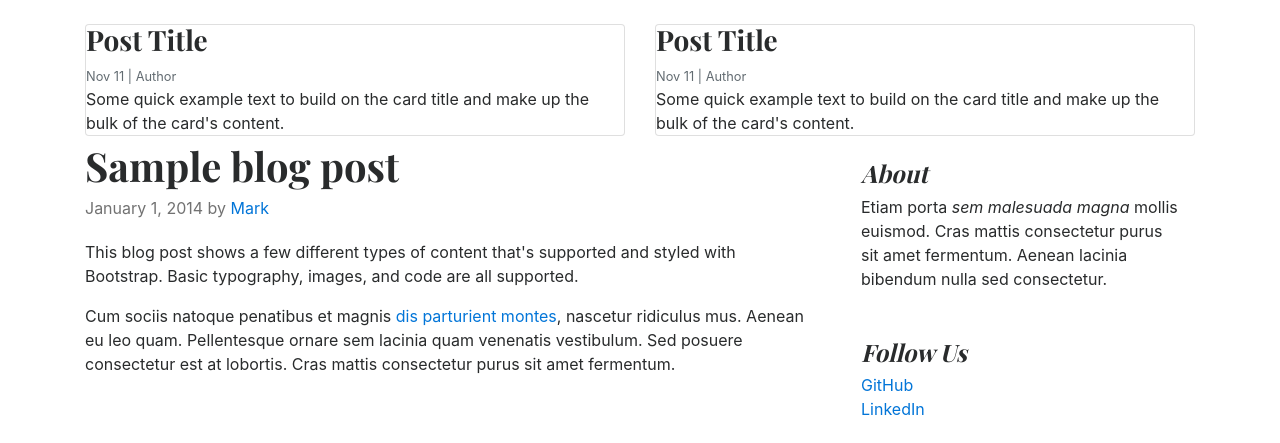
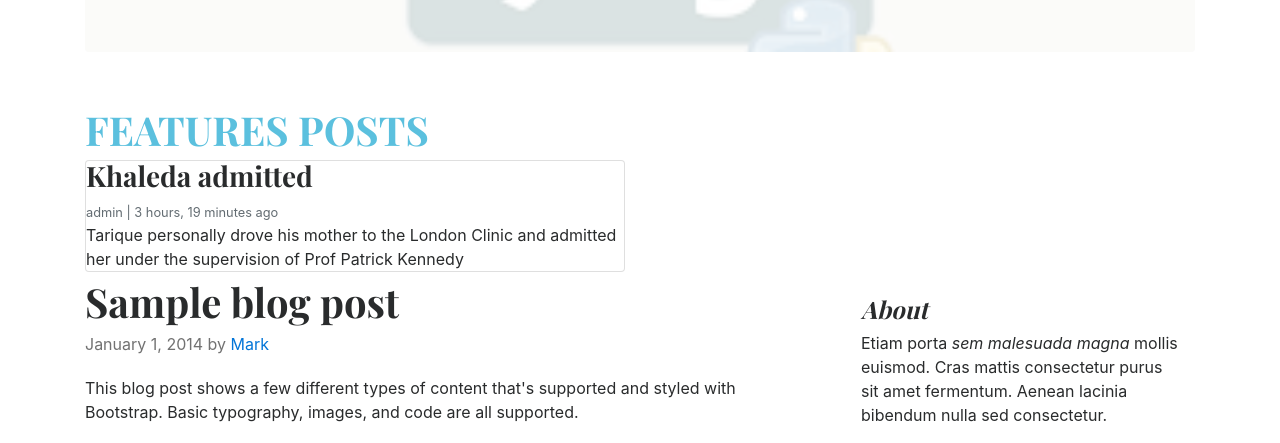
Before and after one commit to ohab-choton/BlogWebsite, a Django app: page / in a window 1280 px wide. Shown: the part 479-922 px from the top of the page. Run offline with Django 5.2, Linux system fonts and the light colour scheme; data comes from the database, SQL or seed files in the repository; both versions use the stored data as it was after the commit.

Commit message:
catagories_post and feature_post values views form admin to user

```diff
--- a/home/models.py
+++ b/home/models.py
@@ -1,11 +1,15 @@
 from django.db import models
 from django.contrib.auth.models import User
+from django.utils.text import slugify
 
 # Create your models here.
 class Category(models.Model):
     category_name=models.CharField(max_length=50,unique=True)
     created_at=models.DateTimeField(auto_now_add=True)
     updated_at=models.DateTimeField(auto_now=True)
+
+    def __str__(self):
+        return self.category_name
 
 STATUS_CHOICES=(
     (0,'Draft'),
@@ -24,3 +28,14 @@ class Blogs(models.Model):
     is_featured=models.BooleanField(default=False)
     created_at=models.DateTimeField(auto_now_add=True)
     updated_at=models.DateTimeField(auto_now=True)
+
+    def save(self, *args, **kwargs):
+        # Only set slug if it's not already set
+        if not self.slug:
+            words = self.title.split()[:5]
+            # Create a slug
+            self.slug = slugify(' '.join(words))
+        super().save(*args, **kwargs)
+
+    def __str__(self):
+        return self.title
--- a/home/urls.py
+++ b/home/urls.py
@@ -4,5 +4,5 @@ from . import views
 
 urlpatterns = [
 
-    path('', views.homePage),
+    path('', views.homePage ,name='homePage'),
 ]
--- a/home/views.py
+++ b/home/views.py
@@ -1,7 +1,15 @@
 from django.shortcuts import render
+from .models import Blogs,Category
 
 
 # Create your views here.
 
 def homePage(request):
-    return render(request,'home.html')
+    categories=Category.objects.all()
+    featured_post=Blogs.objects.filter(is_featured=True)
+    #print(featured_post)
+    context={
+        'categories':categories,
+        'featured_post':featured_post
+    }
+    return render(request,'home.html',context)
--- a/templates/home.html
+++ b/templates/home.html
@@ -26,50 +26,44 @@
 
       <div class="nav-scroller py-1 mb-2">
         <nav class="nav d-flex justify-content-between">
-          <a class="p-2 text-muted" href="#">World</a>
-          <a class="p-2 text-muted" href="#">U.S.</a>
-          <a class="p-2 text-muted" href="#">Technology</a>
-          <a class="p-2 text-muted" href="#">Design</a>
-          <a class="p-2 text-muted" href="#">Culture</a>
-          <a class="p-2 text-muted" href="#">Business</a>
-          <a class="p-2 text-muted" href="#">Politics</a>
-          <a class="p-2 text-muted" href="#">Opinion</a>
-          <a class="p-2 text-muted" href="#">Science</a>
-          <a class="p-2 text-muted" href="#">Health</a>
-          <a class="p-2 text-muted" href="#">Style</a>
-          <a class="p-2 text-muted" href="#">Travel</a>
+
+          {% for category in categories %}
+          <a class="p-2 text-muted" href="#"> {{category.category_name}}</a>
+
+          {% endfor %}
+
+
         </nav>
       </div>
 
 
-
-<div class="jumbotron p-3 p-md-5 text-white rounded bg-dark" style="background-image: url(/static/images/cricket2.jpg);background-blend-mode: overlay;background-size:cover;">
+    {% for post in featured_post %}
+    {% if forloop.first %}
+<div class="jumbotron p-3 p-md-5 text-white rounded bg-dark" style="background-image: url({{post.blog_image.url}});background-blend-mode: overlay;background-size:cover;">
     <div class="col-md-8 px-0">
-      <h1 class="display-4 font-italic">Title of a longer featured blog post</h1>
-      <p class="lead my-3">Multiple lines of text that form the lede, informing new readers quickly and efficiently about what's most interesting in this post's contents.</p>
-      <p class="lead mb-0"><a href="#" class="text-white font-weight-bold">Continue reading...</a></p>
+      <h1 class="display-4 font-italic">{{post.title}}</h1>
+      <p class="lead my-3">{{post.short_description}}</p>
+      <p class="lead mb-0"><a href="{% url 'homePage' %}" class="text-white font-weight-bold">Continue reading...</a></p>
     </div>
   </div>
-
+  {% endif %}
+  {% endfor %}
+  <h1 class="pt-4 text-uppercase text-bold text-info ">Features Posts</h1>
   <div class="row mb-2">
+    {% for post in featured_post %}
+    {% if not forloop.first %}
     <div class="col-md-6">
       <div class="card border-1" >
         <div class="card-body">
-          <h3>Post Title</h3>
-          <small class="mb-1 text-muted">Nov 11 | Author</small>
-          <p class="card-text">Some quick example text to build on the card title and make up the bulk of the card's content.</p>
+          <h3>{{post.title}}</h3>
+          <small class="mb-1 text-muted">{{post.author}} | {{post.created_at | timesince}} ago</small>
+          <p class="card-text">{{post.short_description}}</p>
         </div>
       </div>
     </div>
-    <div class="col-md-6">
-      <div class="card border-1" >
-        <div class="card-body">
-          <h3>Post Title</h3>
-          <small class="mb-1 text-muted">Nov 11 | Author</small>
-          <p class="card-text">Some quick example text to build on the card title and make up the bulk of the card's content.</p>
-        </div>
-      </div>
-    </div>
+    {% endif %}
+    {% endfor %}
+
   </div>
 
   <main role="main" class="container p-0">
```
Also changed, not shown: home/admin.py (+7 -1 lines), db.sqlite3, media/uploads/25/01/08/1736352200-d9083fbcab48bef9b5c1364c604970c4.jpg (added), media/uploads/25/01/08/1736352200-d9083fbcab48bef9b5c1364c604970c4_F5B2O4n.jpg (added), media/uploads/25/01/08/2024-10-04.jpg (added), media/uploads/25/01/08/page-10-tag-0.jpg (added), media/uploads/25/01/09/images.png (added).
